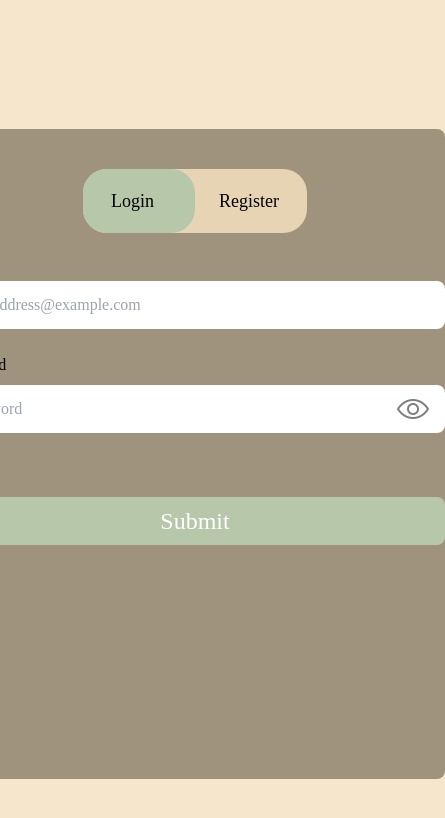
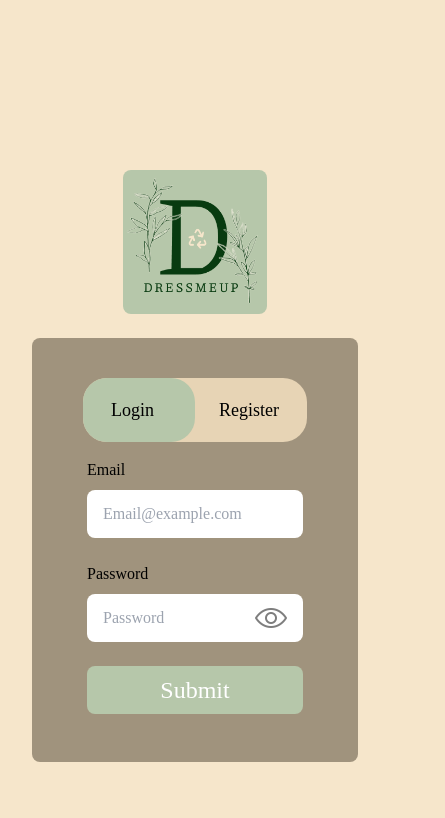
Before and after one commit to Group23-COP4331/Dress-Me-Up, a React (Vite) app in the folder frontend/: page /login in a window 390 px wide. Shown: the top 818 px of the page, 445 px wide, since content can reach past the window. Built offline with nearby package versions, Linux system fonts and the light colour scheme; a web font is replaced by a local one.

Commit message:
Made the login and register responsive. Just need to change the fix widths into w-full so that it would take the width of the container depending on what it is when screen is resized.

```diff
--- a/frontend/src/components/LoginBox.tsx
+++ b/frontend/src/components/LoginBox.tsx
@@ -19,7 +19,7 @@ function Login() {
 
 
     return (
-        <div className = "flex flex-col justify-start items-center bg-themeGray w-[600px] h-[650px] rounded-lg gap-4 ">
+        <div className = "flex flex-col justify-start items-center bg-themeGray w-full max-w-xl mx-4 lg:w-[600px] pb-8 rounded-lg gap-4 ">
 
             <SliderButton isLoginForm = {isLoginForm} toggleForm = {toggleForm}/> {/*Call slider button to display login / register button at top of div container. Passing it bool isLoginForm so we can keep track of state */}
 
--- a/frontend/src/components/LoginForm.tsx
+++ b/frontend/src/components/LoginForm.tsx
@@ -70,20 +70,20 @@ export default function LoginForm({setMessage} : LoginFormProps){
         <div className = "flex flex-col items-start gap-2"> {/*Wrap labels and inputs in another flex col so lable lines up left with input box */}
           <label htmlFor="email"> Email </label>
           {/*Make sure on input change we grab the event and call the callback funciton that sets the email state to whatever users key stroke was dyanmaic updating */}
-          <input onChange = {(e) => {setEmail(e.target.value)}} className = "w-[500px] h-12 rounded-lg pl-4" type="email" required id="email" name="email" placeholder='Youraddress@example.com' />
+          <input onChange = {(e) => {setEmail(e.target.value)}} className = "w-full md:w-[500px] h-12 rounded-lg pl-4" type="email" required id="email" name="email" placeholder='Email@example.com' />
         </div>
 
         <div className = "flex flex-col items-start gap-2 relative">
           <label htmlFor="password"> Password </label>
           {/*Make sure on input change we grab the event and call the callback funciton that sets the email state to whatever users key stroke was dyanmaic updating */}
-          <input onChange = {(e) => {setPassword(e.target.value)}} className = "w-[500px] h-12 rounded-lg pl-4 " type= {showPassword? 'text': 'password'} required id="password" name="password" placeholder='Password'/>
+          <input onChange = {(e) => {setPassword(e.target.value)}} className = "w-full md:w-[500px] h-12 rounded-lg pl-4 " type= {showPassword? 'text': 'password'} required id="password" name="password" placeholder='Password'/>
 
           <button type = "button" className = {`absolute bottom-2 right-4 ${loginPassword ? '': 'opacity-50 cursor-not-allowed'}`} disabled={!loginPassword} onClick = {() => setVisibility((prev)=> !prev)}> {/*On click of this button we toggle the bool of our showPassword so that state changes and everything using show password re-renders. Also have disabled so that when password is not empty so !password it returns true which enables button to have onclick functionality */}
             <img src = {showPassword? hide: show} alt = "toggle password icon" className = "w-8 h-8 pointer-events-none" />
           </button>
         </div>
 
-        <button className = "text-2xl text-white w-[500px] h-12 bg-themeGreen rounded-lg mt-10 hover:scale-105"type="submit">Submit</button>
+        <button className = "text-2xl text-white w-full md:w-[500px] h-12 bg-themeGreen rounded-lg hover:scale-105"type="submit">Submit</button>
 
       </div>
     </form>
--- a/frontend/src/components/RegisterForm.tsx
+++ b/frontend/src/components/RegisterForm.tsx
@@ -63,25 +63,25 @@ export default function RegisterForm({setMessage} : RegisterFormComponent){
       <div className = "flex flex-col items-start gap-2"> {/*Wrap labels and inputs in another flex col so lable lines up left with input box */}
         <label htmlFor="firstname"> First Name</label>
         {/*Make sure on input change we grab the event and call the callback funciton that sets the email state to whatever users key stroke was dyanmaic updating */}
-        <input onChange = {(e) => {setFirstName(e.target.value)}} className = "w-[500px] h-12 rounded-lg pl-4" type="text" required id="firstname" name="firstname" placeholder='First Name' />
+        <input onChange = {(e) => {setFirstName(e.target.value)}} className = "w-full md:w-[500px] h-12 rounded-lg pl-4" type="text" required id="firstname" name="firstname" placeholder='First Name' />
       </div>
 
       <div className = "flex flex-col items-start gap-2">
         <label htmlFor="lastname"> Last Name </label>
         {/*Make sure on input change we grab the event and call the callback funciton that sets the email state to whatever users key stroke was dyanmaic updating */}
-        <input onChange = {(e) => {setLastName(e.target.value)}} className = "w-[500px] h-12 rounded-lg pl-4" type="text" required id="lastname" name="lastname" placeholder='Last Name'/>
+        <input onChange = {(e) => {setLastName(e.target.value)}} className = "w-full md:w-[500px] h-12 rounded-lg pl-4" type="text" required id="lastname" name="lastname" placeholder='Last Name'/>
       </div>
 
       <div className = "flex flex-col items-start gap-2">
         <label htmlFor="email"> Email </label>
         {/*Make sure on input change we grab the event and call the callback funciton that sets the email state to whatever users key stroke was dyanmaic updating */}
-        <input onChange = {(e) => {setEmail(e.target.value)}} className = "w-[500px] h-12 rounded-lg pl-4" type="email" required id="email" name="email" placeholder='Youraddress@example.com'/>
+        <input onChange = {(e) => {setEmail(e.target.value)}} className = "w-full md:w-[500px] h-12 rounded-lg pl-4" type="email" required id="email" name="email" placeholder='Email@example.com'/>
       </div>
 
       <div className = "flex flex-col items-start gap-2 relative">
         <label htmlFor="password"> Password </label>
         {/*Make sure on input change we grab the event and call the callback funciton that sets the email state to whatever users key stroke was dyanmaic updating */}
-        <input onChange = {(e) => {setPassword(e.target.value)}} className = "w-[500px] h-12 rounded-lg pl-4" required pattern="^(?=.*[A-Za-z])(?=.*\d)(?=.*[@$!%*?&])[A-Za-z\d@$!%*?&]{8,}$"
+        <input onChange = {(e) => {setPassword(e.target.value)}} className = "w-full md:w-[500px] h-12 rounded-lg pl-4" required pattern="^(?=.*[A-Za-z])(?=.*\d)(?=.*[@$!%*?&])[A-Za-z\d@$!%*?&]{8,}$"
   title="Password must be at least 8 characters long, contain one letter, one number, and one symbol." type = {showPassword? 'text': 'password'} id="password" name="password" placeholder='Password'/>
 
         <button type = "button" className = {`absolute bottom-2 right-4 ${password ? '': 'opacity-50 cursor-not-allowed'}`} disabled={!password} onClick = {() => setVisibility((prev)=> !prev)}> {/*On click of this button we toggle the bool of our showPassword so that state changes and everything using show password re-renders. Also have disabled so that when password is not empty so !password it returns true which enables button to have onclick functionality */}
@@ -89,7 +89,7 @@ export default function RegisterForm({setMessage} : RegisterFormComponent){
         </button>
       </div>
 
-      <button className = "text-2xl text-white w-[500px] h-12 bg-themeGreen rounded-lg hover:scale-105"type="submit">Submit</button>
+      <button className = "text-2xl text-white w-full md:w-[500px] h-12 bg-themeGreen rounded-lg hover:scale-105"type="submit">Submit</button>
 
       </div>
     </form>
--- a/frontend/src/pages/LoginPage.tsx
+++ b/frontend/src/pages/LoginPage.tsx
@@ -5,10 +5,10 @@ import Logo from '../assets/GreenLogo.png';
 
 export default function LoginPage(){
   return (
-    <div className = "min-h-screen flex flex-row justify-center items-center relative">
+    <div className = "min-h-screen flex flex-col lg:flex lg:flex-row justify-center items-center relative">
 
-      <Link to="/" className="-left-72 top-0 hover:scale-105 absolute"> {/*Using link here instead of a button cause we dont need any crazy functionaliity logo on top left of login screen will literally jusst take user back to landing page */}
-        <img src={Logo} alt="DressMeUp Logo" className = "w-44 h-44 rounded-lg" />
+      <Link to="/" className="lg:fixed lg:top-0 lg:left-0 m-6 hover:scale-105"> {/*Using link here instead of a button cause we dont need any crazy functionaliity logo on top left of login screen will literally jusst take user back to landing page */}
+        <img src={Logo} alt="DressMeUp Logo" className = "w-36 h-36 lg:w-44 lg:h-44 rounded-lg" />
       </Link>
 
       <Login /> {/*Call login component which is login box with login and register form that changes depending on button user clicks */}
```
